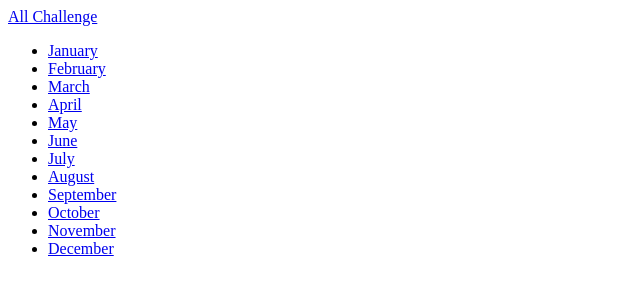
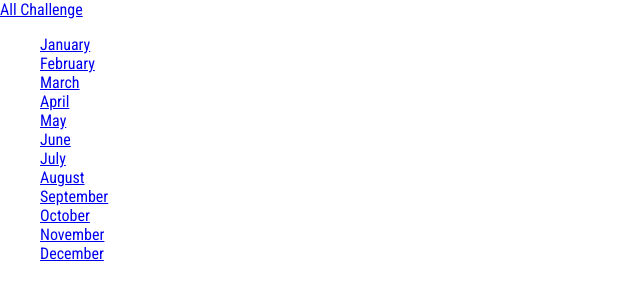
Before and after one commit to EDD-3/monthly_challenges, a Django app: page /challenges/ in a window 1280 px wide. Shown: the top 300 px of the page, without its empty margins (0-640 px from the left). Run offline with Django 5.2, Linux system fonts and the light colour scheme.

Commit message:
Added static css files to templates

```diff
--- /dev/null
+++ b/challenges/static/challenges/challenges.css
@@ -0,0 +1,3 @@
+ul {
+    list-style: none;
+}
--- a/challenges/templates/challenges/index.html
+++ b/challenges/templates/challenges/index.html
@@ -1,4 +1,9 @@
 {% extends "base.html" %}
+{% load static %}
+
+{% block css_files%}
+    <link rel="stylesheet" href="{% static 'challenges/challenges.css' %}">
+{% endblock %}
 
     {% block page_title%}
         All Challenges
--- a/monthly_challenges/settings.py
+++ b/monthly_challenges/settings.py
@@ -116,7 +116,9 @@ USE_TZ = True
 # Static files (CSS, JavaScript, Images)
 # https://docs.djangoproject.com/en/5.0/howto/static-files/
 
-STATIC_URL = "static/"
+STATIC_URL = "/static/"
+
+STATICFILES_DIRS = [BASE_DIR / "static"]
 
 # Default primary key field type
 # https://docs.djangoproject.com/en/5.0/ref/settings/#default-auto-field
--- /dev/null
+++ b/static/styles.css
@@ -0,0 +1,8 @@
+@import url('https://fonts.googleapis.com/css2?family=Roboto+Condensed:ital,wght@0,100..900;1,100..900&display=swap');
+
+html{
+    font-family: "Roboto Condensed", sans-serif; }
+
+body {
+    margin:0;
+}
--- a/templates/base.html
+++ b/templates/base.html
@@ -1,9 +1,13 @@
+{% load static %}
+
 <!DOCTYPE html>
 <html lang="en">
 <head>
     <meta charset="UTF-8">
     <meta name="viewport" content="width=, initial-scale=1.0">
     <title>{% block page_title%}My Challenges{% endblock %}</title>
+    <link rel="stylesheet" href="{% static 'styles.css' %}">
+    {% block css_files %}{% endblock css_files %}
 </head>
 <body>
     {% block content %}
```
